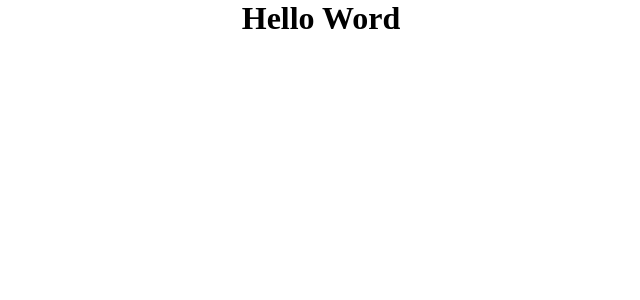
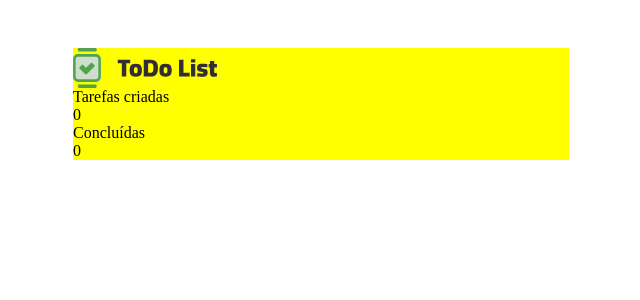
Before and after one commit to cauealb/projects-React, a React (Vite) app: page / in a window 1280 px wide. Shown: the top 300 px of the page, without its empty margins (319-959 px from the left). Built offline with nearby package versions, Linux system fonts and the light colour scheme.

Commit message:
style: Finalizando o nome da empresa

```diff
--- a/src/App.jsx
+++ b/src/App.jsx
@@ -1,9 +1,7 @@
-import React from "react"
+import Header from "./components/Header/Header";
 
 export default function App() {
   return(
-    <h1>
-      Hello Word
-    </h1>
+    <Header />
   )
 }
--- a/src/components/Header/Header.jsx
+++ b/src/components/Header/Header.jsx
@@ -1,9 +1,25 @@
 import useHeader from "./useHeader"
+import logo from '../../assets/Logo.svg'
+import logoTitle from '../../assets/ToDo List.svg'
+import './style/Header.css'
 
 export default function Header() {
     return(
-        <header>
-
+        <header class="hero">
+            <div class="nameCompany">
+                <img src={logo} alt="Logo do ToDoList" />
+                <img src={logoTitle} />
+            </div>
+            <div>
+                <div class="taskCreate">
+                    <p>Tarefas criadas</p>
+                    <p>0</p>
+                </div>
+                <div class="taskFinish">
+                    <p>Concluídas</p>
+                    <p>0</p>
+                </div>
+            </div>
         </header>
     )
 }
--- a/src/components/Header/style/Header.css
+++ b/src/components/Header/style/Header.css
@@ -0,0 +1,12 @@
+.hero {
+    margin-top: 3em;
+    display: block;
+    background-color: yellow;
+    min-width: 31em;
+}
+
+.nameCompany {
+    display: flex;
+    justify-content: space;
+    gap: 1em;
+}
```
Also changed, not shown: src/assets/ToDo List.svg (added).
